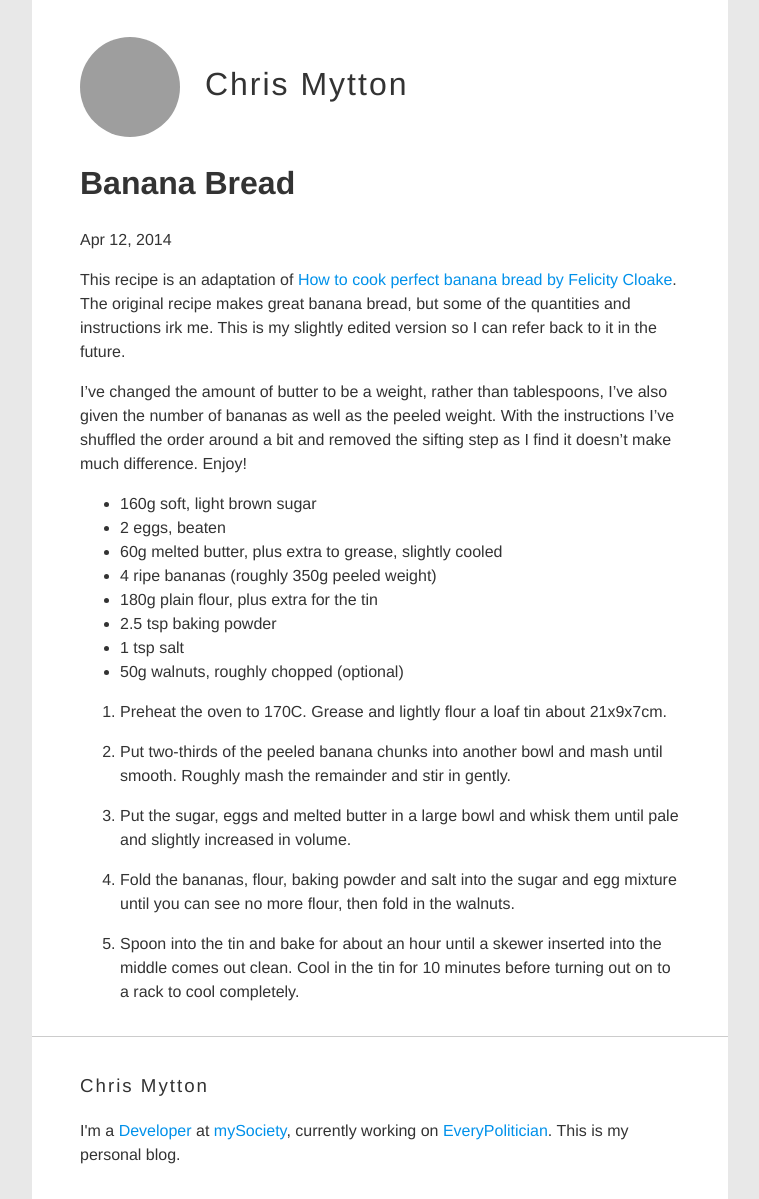
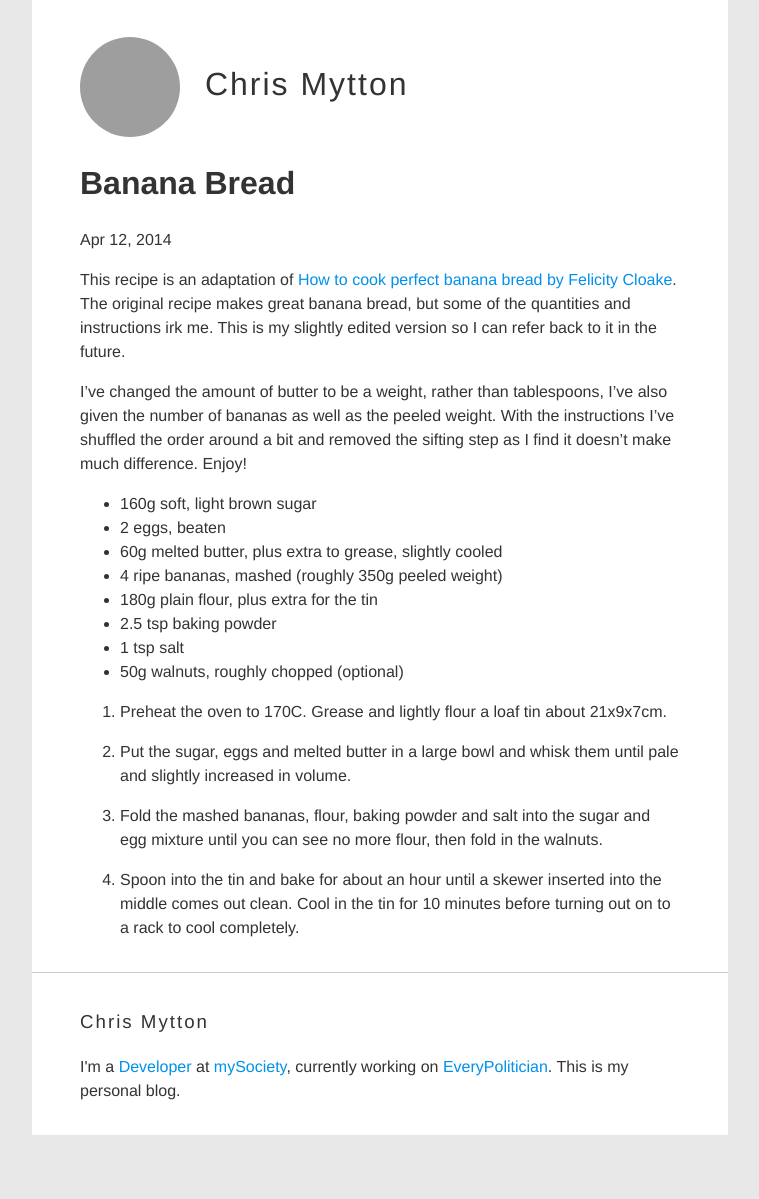
Before and after one commit to chrismytton/chrismytton.github.io, a Jekyll site: the page built from _posts/2014-04-12-banana-bread.markdown, in a window 1280 px wide, cut to the strip 0-1199 px from the top of the page. Shown: the whole strip, without its empty margins (260-1019 px from the left). Built offline with Jekyll 4.4.1, drawn with Linux system fonts in a browser that asks for light colours; after the commit the page ends 1135 px from its top, so only the background shows below that; grey boxes are pictures that could not be loaded.

Commit message:
Improve banana bread recipe

```diff
--- a/_posts/2014-04-12-banana-bread.markdown
+++ b/_posts/2014-04-12-banana-bread.markdown
@@ -10,7 +10,7 @@ I've changed the amount of butter to be a weight, rather than tablespoons, I've
 - 160g soft, light brown sugar
 - 2 eggs, beaten
 - 60g melted butter, plus extra to grease, slightly cooled
-- 4 ripe bananas (roughly 350g peeled weight)
+- 4 ripe bananas, mashed (roughly 350g peeled weight)
 - 180g plain flour, plus extra for the tin
 - 2.5 tsp baking powder
 - 1 tsp salt
@@ -18,10 +18,8 @@ I've changed the amount of butter to be a weight, rather than tablespoons, I've
 
 1. Preheat the oven to 170C. Grease and lightly flour a loaf tin about 21x9x7cm.
 
-2. Put two-thirds of the peeled banana chunks into another bowl and mash until smooth. Roughly mash the remainder and stir in gently.
+2. Put the sugar, eggs and melted butter in a large bowl and whisk them until pale and slightly increased in volume.
 
-3. Put the sugar, eggs and melted butter in a large bowl and whisk them until pale and slightly increased in volume.
+3. Fold the mashed bananas, flour, baking powder and salt into the sugar and egg mixture until you can see no more flour, then fold in the walnuts.
 
-4. Fold the bananas, flour, baking powder and salt into the sugar and egg mixture until you can see no more flour, then fold in the walnuts.
-
-5. Spoon into the tin and bake for about an hour until a skewer inserted into the middle comes out clean. Cool in the tin for 10 minutes before turning out on to a rack to cool completely.
+4. Spoon into the tin and bake for about an hour until a skewer inserted into the middle comes out clean. Cool in the tin for 10 minutes before turning out on to a rack to cool completely.
```
